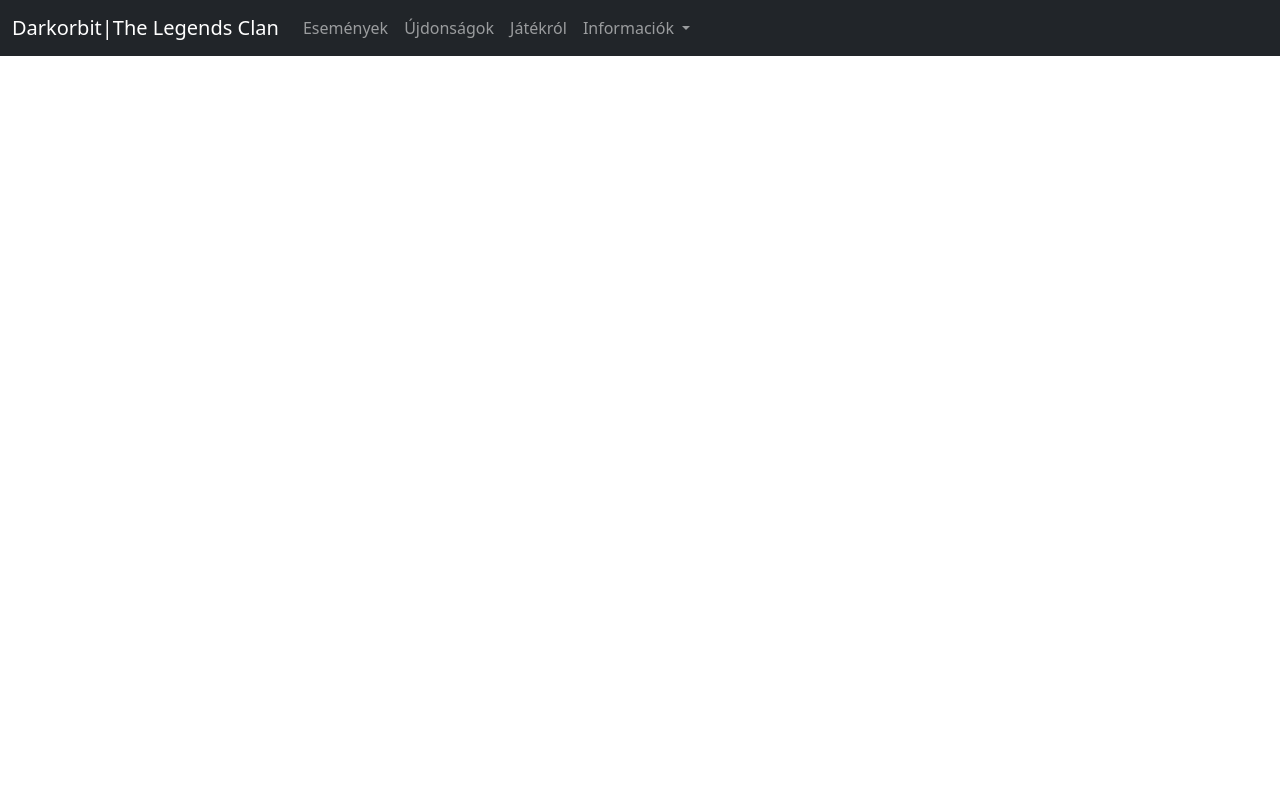
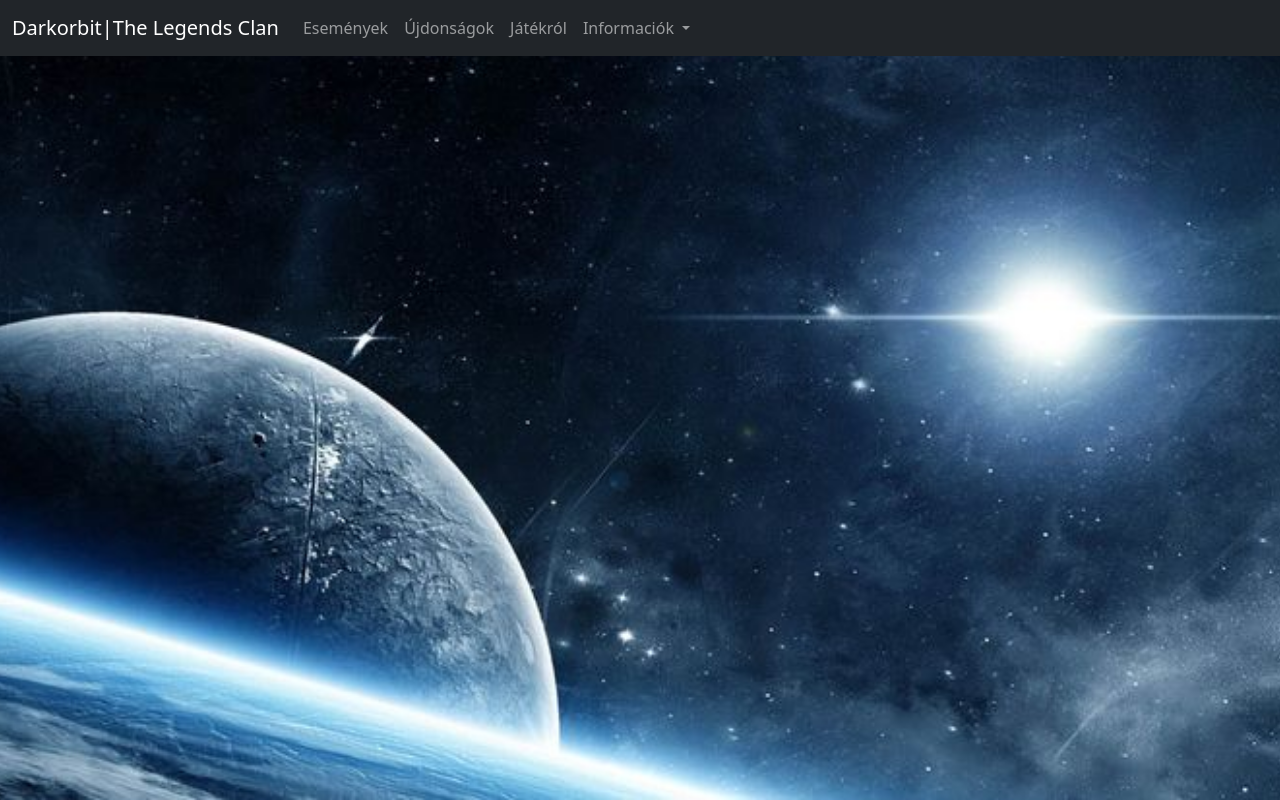
Before and after one commit to szilibettina06/Darkorbit, a plain HTML site: page advices.html in a window 1280 px wide. Drawn offline with nearby package versions, Linux system fonts and the light colour scheme.

Commit message:
added-background

```diff
--- a/advices.html
+++ b/advices.html
@@ -13,7 +13,7 @@
     <link rel="stylesheet" href="./resources/style.css" />
   </head>
   <body>
-    <section class="color-background">
+    <section class="nav-background">
       <nav class="navbar navbar-expand-lg navbar-dark bg-dark">
         <div class="container-fluid">
           <a class="navbar-brand" href="index.html"
--- a/resources/style.css
+++ b/resources/style.css
@@ -1,4 +1,4 @@
-.index-background{
+.nav-background{
     background-image: url("./index-background.jpg");
     height: 100vh;
     background-position: center;
```
Also changed, not shown: entrusting.html (+1 -1 lines), events.html (+1 -1 lines), index.html (+1 -1 lines), news.html (+1 -1 lines).
